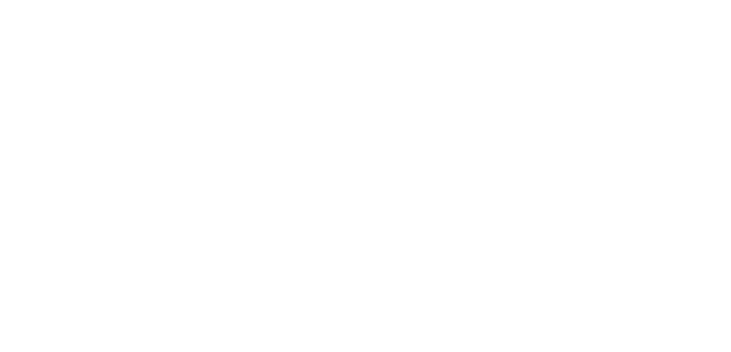
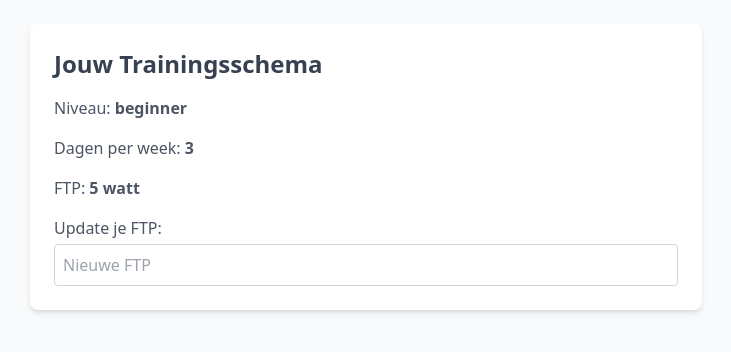
Before and after one commit to piekenverdienen/def-cyclo, a React (Vite) app: page / in a window 1280 px wide. Both pictures are taken after typing "5" into the empty fields and a click on the button "Genereer Schema". Shown: the top 352 px of the page, without its empty margins (274-1005 px from the left). Built offline with nearby package versions, Linux system fonts and the light colour scheme; the HTML template or start-up script is replaced by a standard one.

Commit message:
Update SchemaView.jsx

```diff
--- a/src/SchemaView.jsx
+++ b/src/SchemaView.jsx
@@ -1,2 +1,22 @@
-// Hier komt je SchemaView code uit canvas
-export default function SchemaView() { return null }
+export default function SchemaView({ intake, onUpdateFtp }) {
+  return (
+    <div className="min-h-screen bg-gray-50 p-6">
+      <div className="max-w-2xl mx-auto bg-white shadow-md rounded-lg p-6 space-y-4">
+        <h1 className="text-2xl font-bold text-gray-700">Jouw Trainingsschema</h1>
+        <p className="text-gray-600">Niveau: <strong>{intake.level}</strong></p>
+        <p className="text-gray-600">Dagen per week: <strong>{intake.days}</strong></p>
+        <p className="text-gray-600">FTP: <strong>{intake.ftp} watt</strong></p>
+
+        <div className="mt-4">
+          <label className="block text-gray-600 mb-1">Update je FTP:</label>
+          <input
+            type="number"
+            className="w-full border border-gray-300 p-2 rounded"
+            placeholder="Nieuwe FTP"
+            onChange={(e) => onUpdateFtp(parseInt(e.target.value))}
+          />
+        </div>
+      </div>
+    </div>
+  );
+}
```
